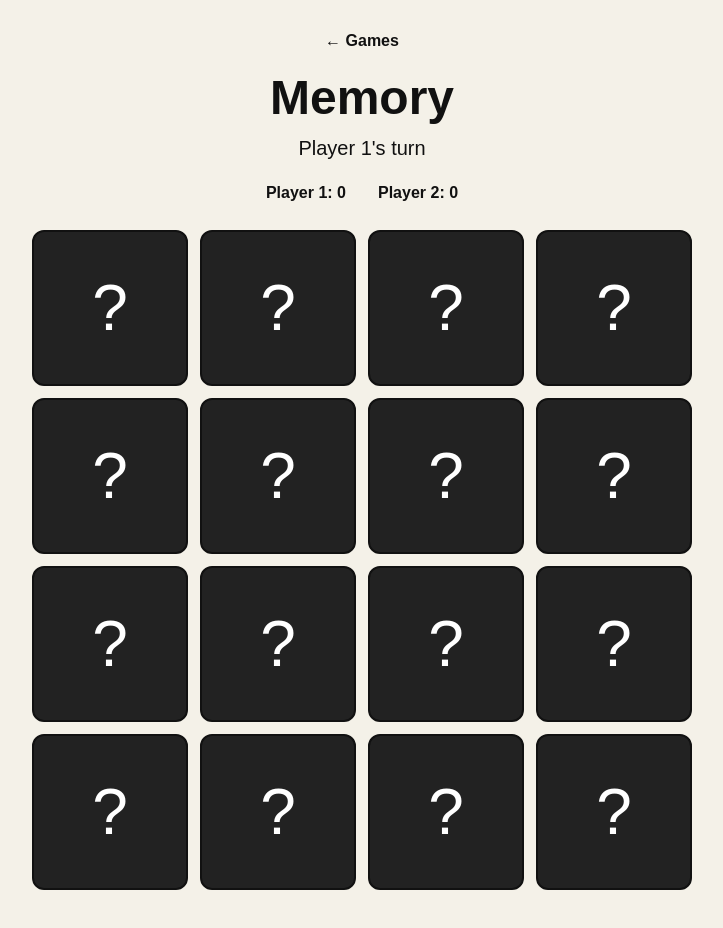
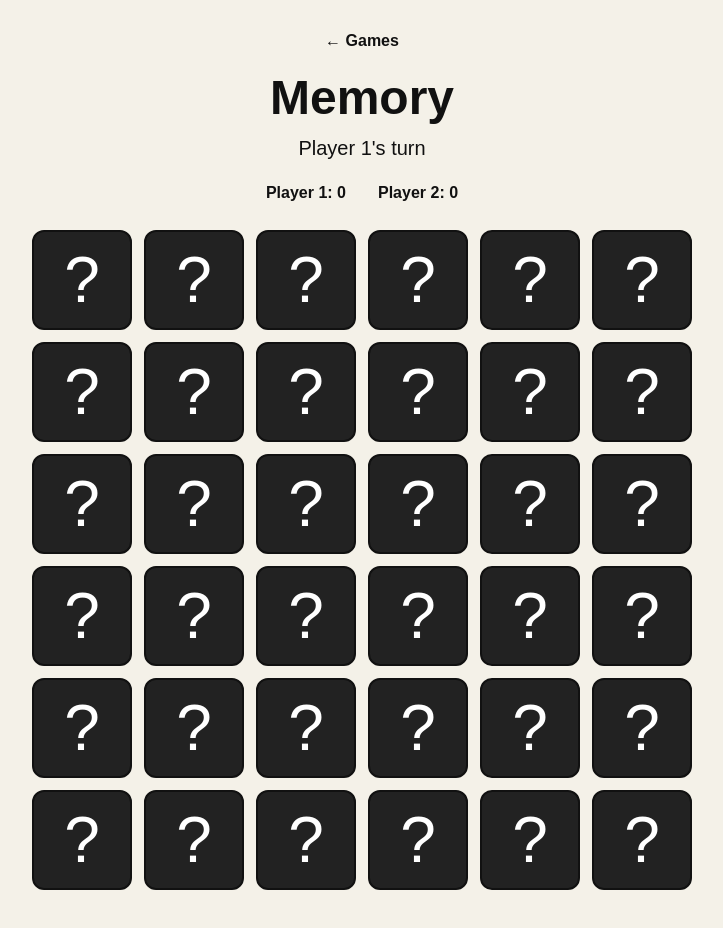
Before and after one commit to josdic1/together-games, a React (Vite) app: page /games/memory in a window 1280 px wide. Shown: the top 928 px of the page, without its empty margins (278-1001 px from the left). Built offline with nearby package versions, Linux system fonts and the light colour scheme.

Commit message:
Restore 6x6 Memory board

```diff
--- a/src/games/memory/MemoryPage.css
+++ b/src/games/memory/MemoryPage.css
@@ -24,7 +24,7 @@
 
 .memory-board {
   display: grid;
-  grid-template-columns: repeat(4, 1fr);
+  grid-template-columns: repeat(6, 1fr);
   gap: 12px;
 }
 
--- a/src/games/memory/MemoryPage.tsx
+++ b/src/games/memory/MemoryPage.tsx
@@ -22,6 +22,16 @@ const characters: Character[] = [
   { id: 'panda', name: 'Panda', emoji: '🐼' },
   { id: 'rabbit', name: 'Rabbit', emoji: '🐰' },
   { id: 'monkey', name: 'Monkey', emoji: '🐵' },
+  { id: 'dog', name: 'Dog', emoji: '🐶' },
+  { id: 'cat', name: 'Cat', emoji: '🐱' },
+  { id: 'pig', name: 'Pig', emoji: '🐷' },
+  { id: 'cow', name: 'Cow', emoji: '🐮' },
+  { id: 'mouse', name: 'Mouse', emoji: '🐭' },
+  { id: 'koala', name: 'Koala', emoji: '🐨' },
+  { id: 'tiger', name: 'Tiger', emoji: '🐯' },
+  { id: 'chicken', name: 'Chicken', emoji: '🐔' },
+  { id: 'penguin', name: 'Penguin', emoji: '🐧' },
+  { id: 'octopus', name: 'Octopus', emoji: '🐙' },
 ]
 
 function makeDeck(): Card[] {
```
